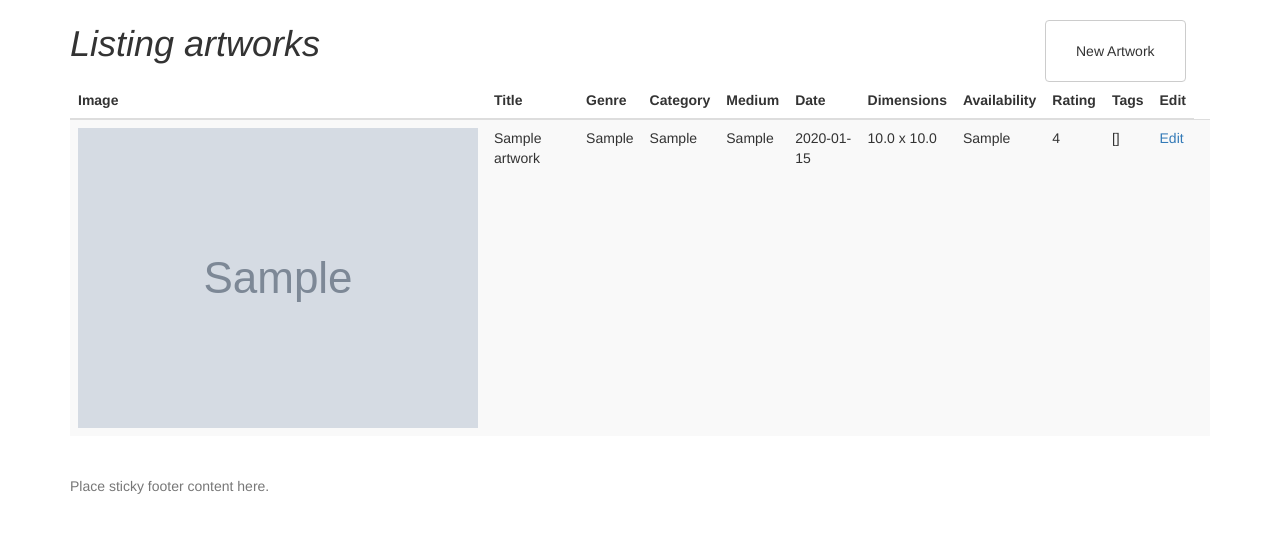
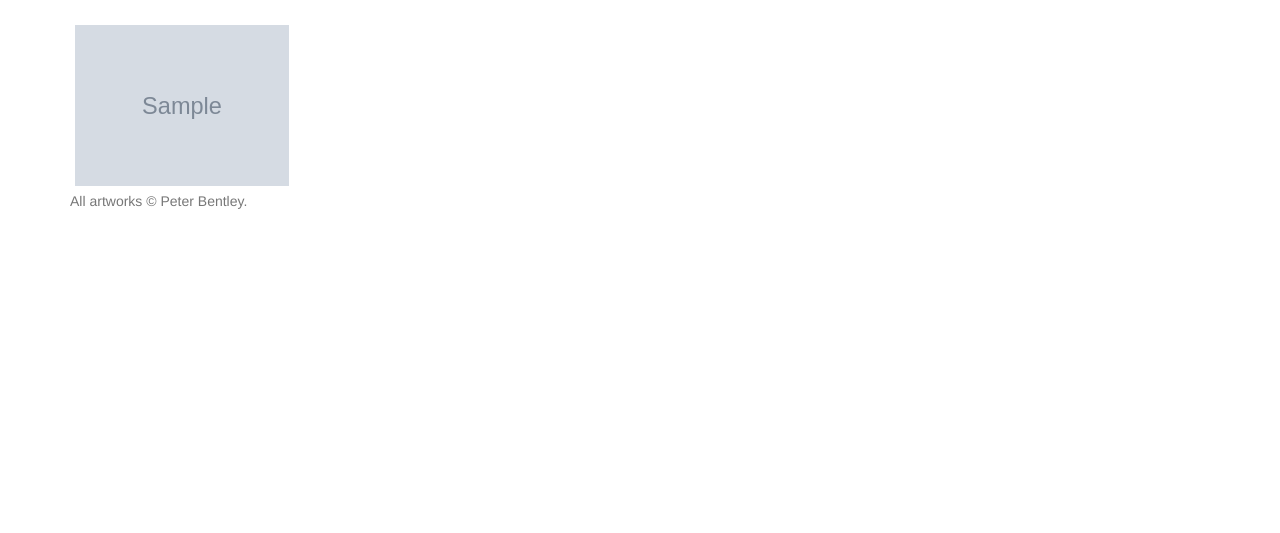
Before and after one commit to Petros-/art_app, a Rails app: page /tagged in a window 1280 px wide. Shown: the part 52-585 px from the top of the page. Run offline with Rails 7, Linux system fonts and the light colour scheme; tables that the repository leaves empty hold one stand-in row (values such as "Sample post"); grey boxes marked "Sample" are stand-in pictures; style sheets or scripts are compiled from the project's sources; parts of the project's set-up code (start-up, migrations or seed data) failed here and were passed over; some libraries are stand-ins or nearby versions.

Commit message:
fixed some routing problems, delete, tags, etc.

```diff
--- a/app/assets/stylesheets/bootstrap_and_customization.css.scss
+++ b/app/assets/stylesheets/bootstrap_and_customization.css.scss
@@ -30,16 +30,18 @@
 
 .inline {padding: 10px !important;}
 .tags a {
+		color: #bbb !important;
+		font-weight: 400 !important;
     background-color: #fff;
     border: 1px solid #ccc;
-    font-size: 62.5% !important;
     display: inline-block;
     white-space: nowrap;
-    margin: 8px 0px -3px 0px;
-    padding: 6px 8px 7px 8px;
+    margin: 8px 0px -5px 0px;
+    padding: 6px 12px 7px 12px;
     zoom: 1;
     -moz-border-radius: 2px;
     border-radius: 2px;
 }
+.tags a:hover {background-color: $brand-primary; text-decoration: none;}
 
 @import 'bootstrap';
--- a/app/controllers/artworks_controller.rb
+++ b/app/controllers/artworks_controller.rb
@@ -1,14 +1,19 @@
 class ArtworksController < ApplicationController
   before_action :set_artwork, only: [:show, :edit, :update, :destroy]
+  before_action :authenticate_user!, only: [:edit, :create, :update, :destroy, :admin]
 
   # GET /artworks
   # GET /artworks.json
-   def index
+  def index
     if params[:tag]
       @artworks = Artwork.tagged_with(params[:tag])
     else
       @artworks = Artwork.all
     end
+  end
+
+  def admin
+    @artworks = Artwork.all
   end
 
   def tagged
--- a/app/controllers/pages_controller.rb
+++ b/app/controllers/pages_controller.rb
@@ -1,7 +1,4 @@
 class PagesController < ApplicationController
-  def home
-  	@artworks = Artwork.all
-  end
 
   def about
 	end
--- a/app/views/artworks/edit.html.erb
+++ b/app/views/artworks/edit.html.erb
@@ -3,5 +3,5 @@
 <%= render 'form' %>
 
 <%= link_to 'See detail page', @artwork %> |
-<%= link_to 'Delete this artwork', method: :delete, data: { confirm: 'Are you sure?' } %> |
+<%= link_to "Delete", @artwork, :method => :delete, data: {confirm: "Are you sure you want to delete this?"} %> |
 <%= link_to 'Artworks Table', artworks_path %>
--- a/app/views/artworks/index.html.erb
+++ b/app/views/artworks/index.html.erb
@@ -1,51 +1,7 @@
-
-  <div class="row">
-    <div class="col-xs-6 col-sm-8 col-md-4">
-      <h1>Listing artworks</h1>
+<div id="artworks" class="transitions-enabled">
+  <% @artworks.each do |artwork| %>
+    <div class="box">
+        <%= link_to image_tag(artwork.image.url(:medium)), artwork %>
     </div>
-    <div class="col-xs-4 col-sm-2 col-md-2 col-md-offset-6">
-      <%= link_to 'New Artwork', new_artwork_path, class:"btn btn-default" %>
-    </div>
-  </div>
-
-  <div class="table-responsive">
-    <table class="table table-striped">
-      <thead>
-        <tr>
-          <th>Image</th>
-          <th>Title</th>
-          <th>Genre</th>
-          <th>Category</th>
-          <th>Medium</th>
-          <th>Date</th>
-          <th>Dimensions</th>
-          <th>Availability</th>
-          <th>Rating</th>
-          <th>Tags</th>
-          <th>Edit</th>
-        </tr>
-      </thead>
-
-      <tbody>
-        <% @artworks.each do |artwork| %>
-          <tr>
-            <td><%= link_to image_tag(artwork.image.url(:thumb)), artwork %></td>
-            <td><%= artwork.title %></td>
-            <td><%= artwork.genre %></td>
-            <td><%= artwork.category %></td>
-            <td><%= artwork.medium %></td>
-            <td><%= artwork.date %></td>
-            <td><%= artwork.height %> x <%= artwork.width %></td>
-            <td><%= artwork.availability %> </td>
-            <td><%= artwork.rating %> </td>
-            <td><%= artwork.tag_list %> </td>
-            <td><%= link_to 'Edit', edit_artwork_path(artwork) %></td>
-            <td></td>
-          </tr>
-        <% end %>
-      </tbody>
-    </table>
-  </div>
-
-
-<br>
+  <% end %>
+</div>
--- a/app/views/artworks/show.html.erb
+++ b/app/views/artworks/show.html.erb
@@ -4,7 +4,7 @@
 	<div class="row">
 		<div class="col-md-12">
 			<%= link_to 'Edit', edit_artwork_path(@artwork) %> |
-			<%= link_to 'Artworks Table', artworks_path %>
+			<%= link_to 'Artworks Table', admin_path %>
 		</div>
 	</div>
 <% end %>
@@ -62,7 +62,7 @@
 	<% end %>
 
 
-		<h3><% @artwork.tags.any? %>
+		<% @artwork.tags.any? %>
 			<div class="col-xs-6 col-sm-6 col-md-4">
 				<p class="field-label">Tags</p>
 				<% @artwork.tags.each do |tag| %>
@@ -70,7 +70,6 @@
 					<%= link_to tag.name, tagged_url(:tag => tag.name) %>
 				</span>
 			<% end %>
-		</h3>
 	</div>
 
 
--- a/app/views/layouts/_footer.html.erb
+++ b/app/views/layouts/_footer.html.erb
@@ -1,6 +1,6 @@
 <footer class="footer">
   <div class="container">
-    <p class="text-muted">Place sticky footer content here.</p>
+    <p class="text-muted">All artworks &copy; Peter Bentley.</p>
  	</div>
 
 </footer>
--- a/config/locales/devise.en.yml
+++ b/config/locales/devise.en.yml
@@ -14,7 +14,7 @@
       last_attempt: "You have one more attempt before your account will be locked."
       not_found_in_database: "Invalid email or password."
       timeout: "Your session expired. Please sign in again to continue."
-      unauthenticated: "You need to sign in or sign up before continuing."
+      unauthenticated: "Private content cannot be viewed without registration."
       unconfirmed: "You have to confirm your account before continuing."
     mailer:
       confirmation_instructions:
@@ -40,6 +40,10 @@
       signed_up_but_unconfirmed: "A message with a confirmation link has been sent to your email address. Please open the link to activate your account."
       update_needs_confirmation: "You updated your account successfully, but we need to verify your new email address. Please check your email and click on the confirm link to finalize confirming your new email address."
       updated: "You updated your account successfully."
+      user:
+        signed_up_but_not_approved: 'You have signed up successfully but your account has not been approved by your administrator yet'
+      failure:
+        not_approved: 'Your account has not been approved by your administrator yet.'
     sessions:
       signed_in: "Signed in successfully."
       signed_out: "Signed out successfully."
--- a/config/routes.rb
+++ b/config/routes.rb
@@ -3,14 +3,13 @@
   get 'tagged' => 'artworks#index', :as => 'tagged'
 
   devise_for :users
-  # get "artworks" => "artworks#index"
-  # post "artworks" => "artworks#index"
 
-  root "pages#home"
+  root "artworks#index"
   get "about" => "pages#about"
+  get "admin" => "artworks#admin"
   #get "users" => "users#index"
 
-  resources :artworks
+  resources :artworks, path: ''
 
   # following http://stackoverflow.com/questions/15329041/browser-based-new-user-approval-by-admin-in-rails-3-2-app-using-devise
   #match 'users/:id/approve'=> 'users#approve_user', as: 'approve_user'
```
Also changed, not shown: app/models/user.rb (+12 -0 lines), app/views/artworks/admin.html.erb (added, +51 -0 lines), app/views/pages/home.html.erb (deleted, +0 -7 lines), app/views/devise/index.html.erb (renamed from app/views/devise/useradmin.html.erb).
